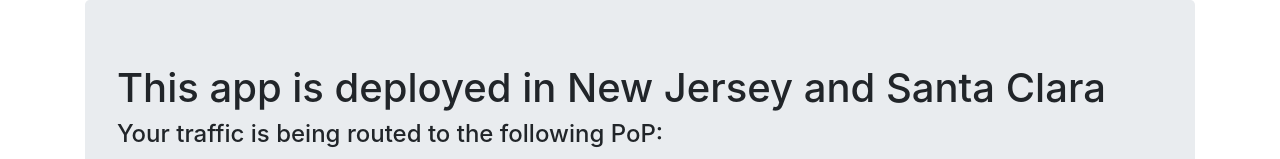
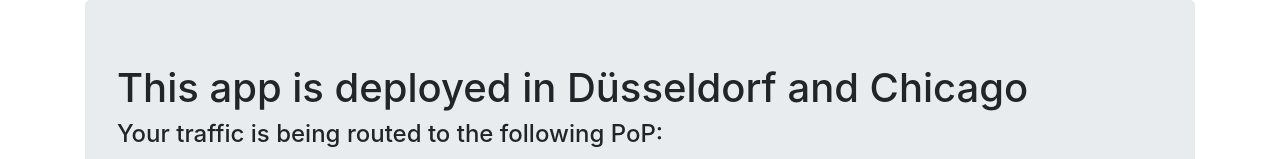
Before and after one commit to section/express-template, a Node server app: template views/pages/index.ejs in a window 1280 px wide. Shown: the part 106-265 px from the top of the page. Run offline with Node 20, Linux system fonts and the light colour scheme; the template is opened without the code that fills it, so the values that code supplies are empty.

Commit message:
Update index.ejs

```diff
--- a/views/pages/index.ejs
+++ b/views/pages/index.ejs
@@ -9,7 +9,7 @@
     </header>
     <main>
       <div class="jumbotron">
-        <h1>This app is deployed in New Jersey and Santa Clara</h1>
+        <h1>This app is deployed in Düsseldorf and Chicago</h1>
         <h4>Your traffic is being routed to the following PoP:</h4>
         <ul>
           <li><b>City</b>: <%= city %></li>
```
